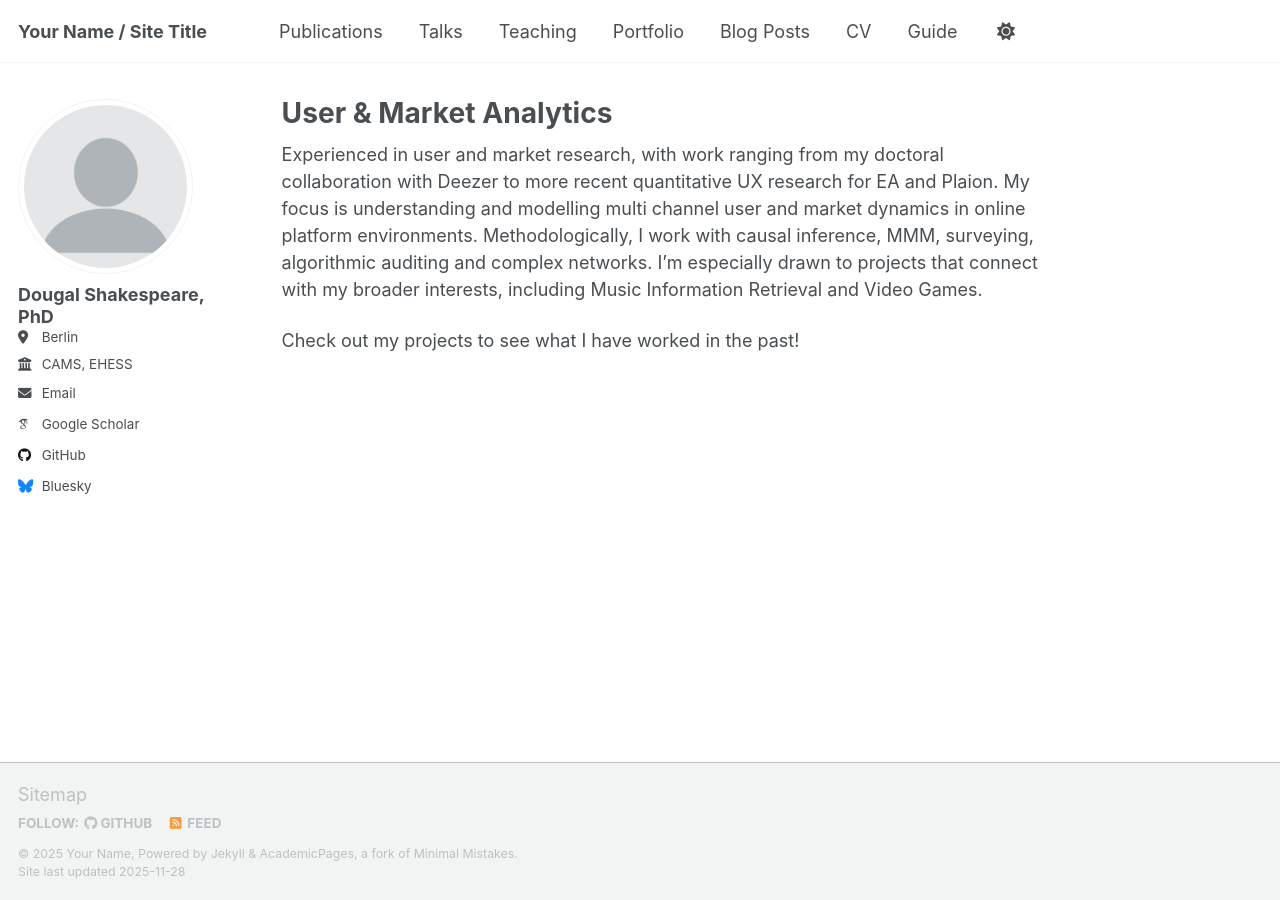
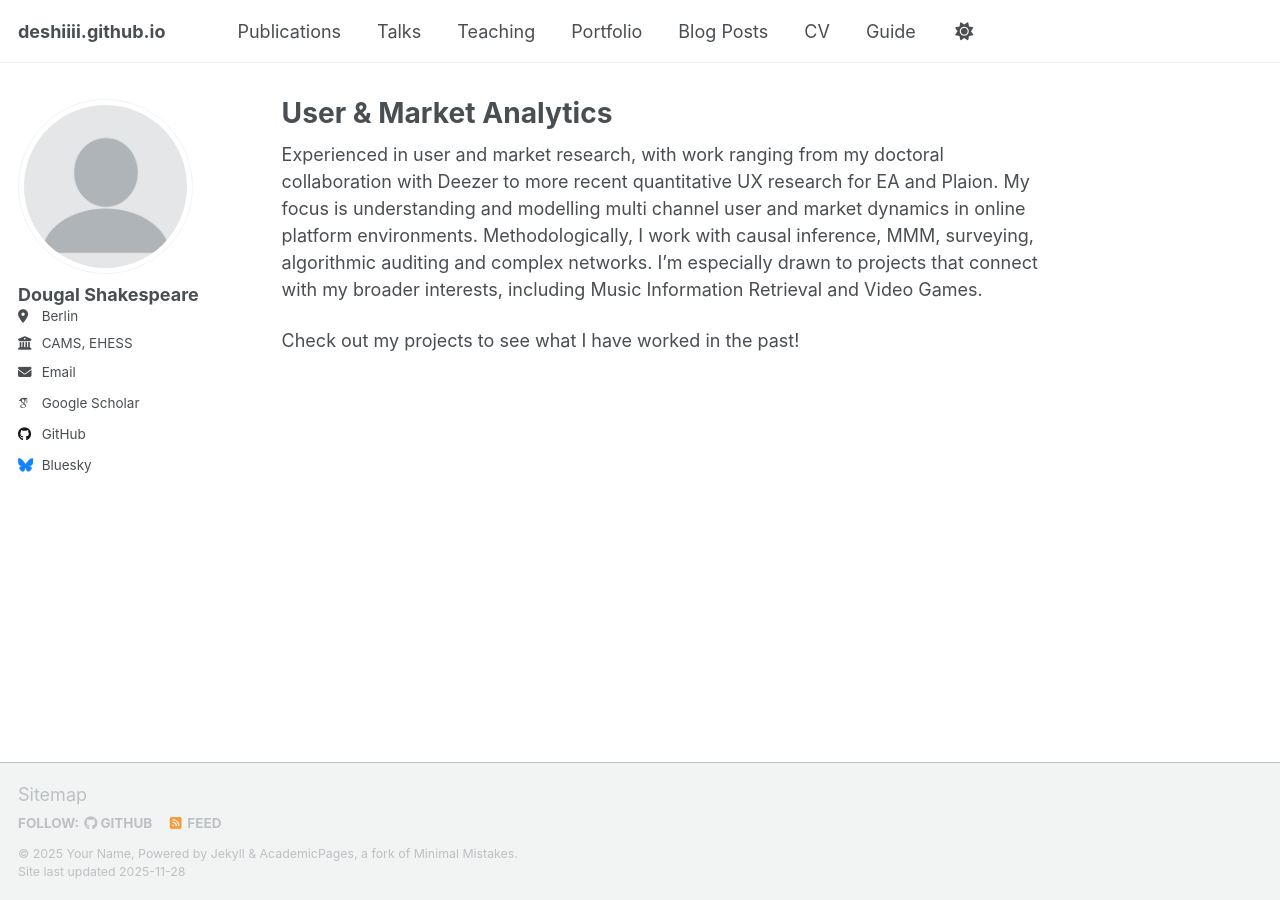
Before and after one commit to deshiiii/deshiiii.github.io, a Jekyll site: the page built from _pages/about.md, in a window 1280 px wide. Built offline with Jekyll 4.4.1, drawn with Linux system fonts in a browser that asks for light colours; some web fonts are replaced; a script that is not in the unit is left out.

Commit message:
Update _config.yml

```diff
--- a/_config.yml
+++ b/_config.yml
@@ -9,11 +9,11 @@
 # Basic Site Settings
 locale                   : "en-US"
 site_theme               : "default" # Currently available options are "default", "air"
-title                    : "Your Name / Site Title"
+title                    : # "Your Name / Site Title"
 title_separator          : "-"
 name                     : &name "Your Name"
-description              : &description "Your Name's academic portfolio"   # Update this with a general description of your site, this is the default if not overridden by a page
-url                      : https://academicpages.github.io # The base hostname & protocol for your site e.g. "https://[your GitHub username].github.io",
+description              : &description "Dougal's Portfolio"   # Update this with a general description of your site, this is the default if not overridden by a page
+url                      : https://deshiiii.github.io # The base hostname & protocol for your site e.g. "https://[your GitHub username].github.io",
                                                            # or if you already have some other page hosted on Github then use "https://[your GitHub username].github.io/[Your Repo Name]"
 baseurl                  : "" # the subpath of your site, e.g. "/blog"
 repository               : "academicpages/academicpages.github.io"
@@ -24,7 +24,7 @@
 author:
   # Biographic information
   avatar           : "profile.png"
-  name             : "Dougal Shakespeare, PhD"
+  name             : "Dougal Shakespeare"
   pronouns         : # example: "she/her"
   bio              : # URL
   location         : "Berlin"
```
